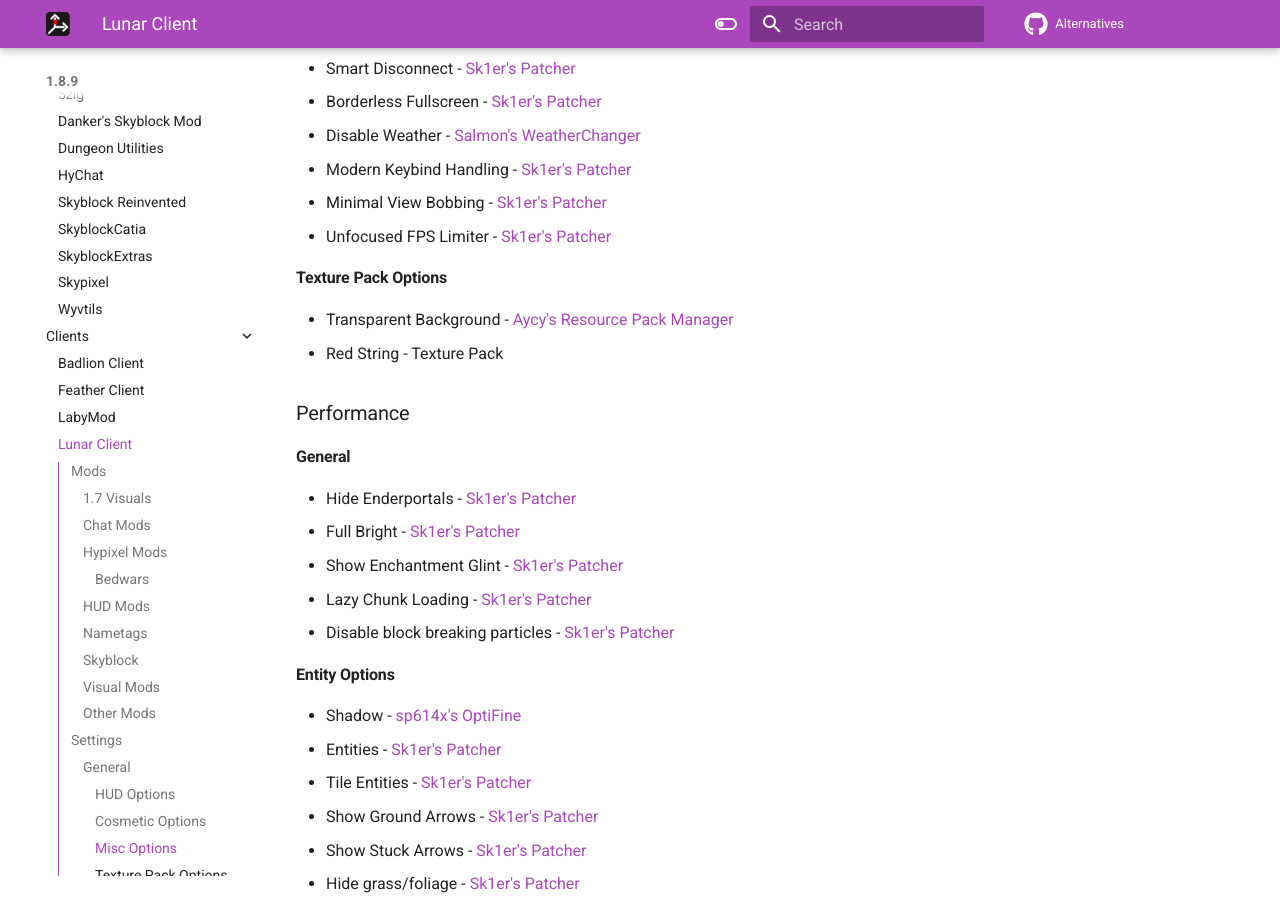
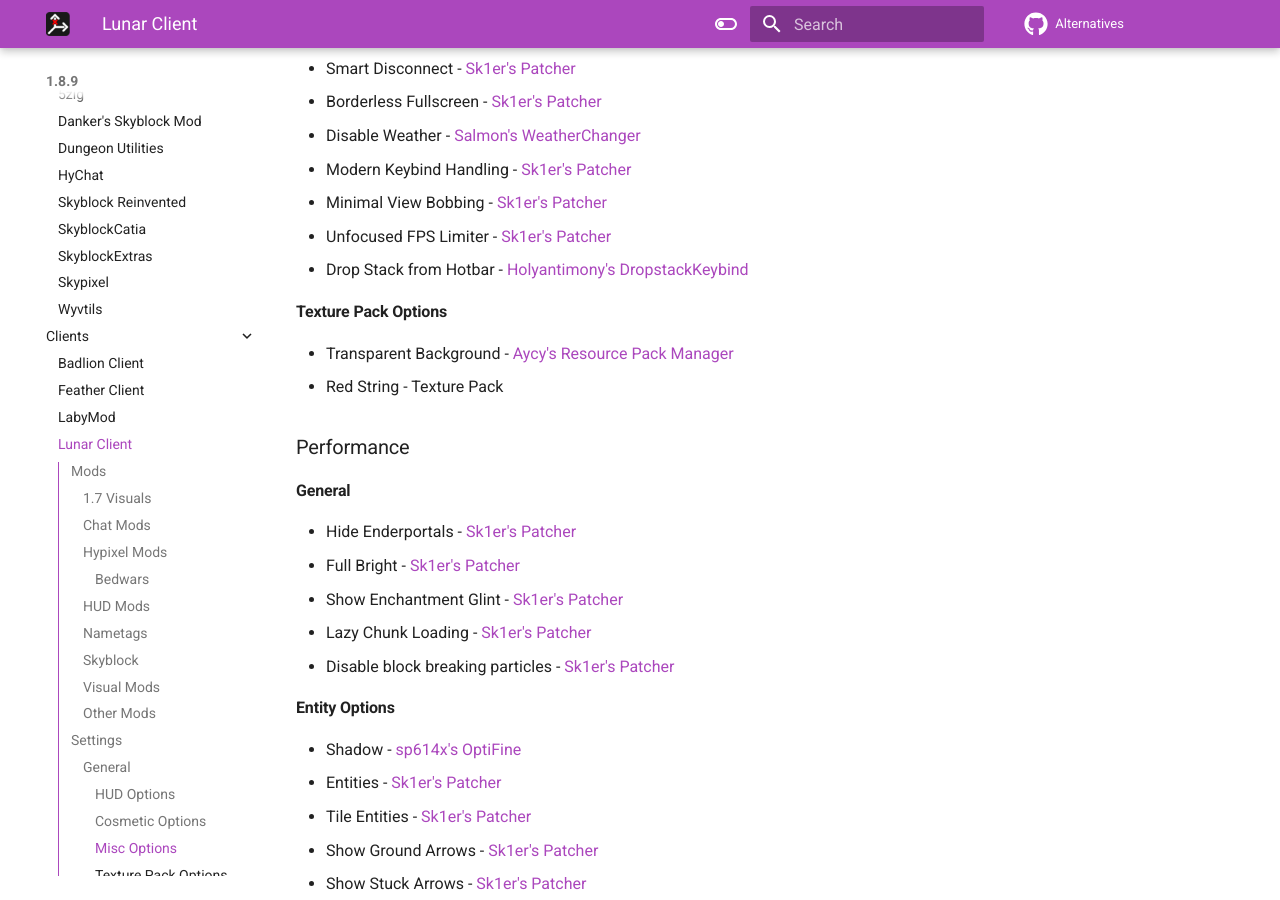
Before and after one commit to MicrocontrollersDev/Alternatives, an MkDocs documentation site: the page built from docs/1.8.9/lunar_client.md, in a window 1280 px wide and 900 px high, scrolled down 4228 px. Built offline with MkDocs 1.6.1 and Material for MkDocs 9.7.7, drawn with Linux system fonts in a browser that asks for light colours; comment, search, counter and statistics services are not loaded.

Commit message:
Adding Dropstack keybind

```diff
--- a/docs/1.8.9/lunar_client.md
+++ b/docs/1.8.9/lunar_client.md
@@ -140,6 +140,8 @@
 * Modern Keybind Handling - [Sk1er's Patcher](https://sk1er.club/mods/patcher)
 * Minimal View Bobbing - [Sk1er's Patcher](https://sk1er.club/mods/patcher)
 * Unfocused FPS Limiter - [Sk1er's Patcher](https://sk1er.club/mods/patcher)
+* Drop Stack from Hotbar - [Holyantimony's DropstackKeybind](https://www.curseforge.com/minecraft/mc-mods/dropstackkeybind/files/all)
+
 
 #### Texture Pack Options
 
```
